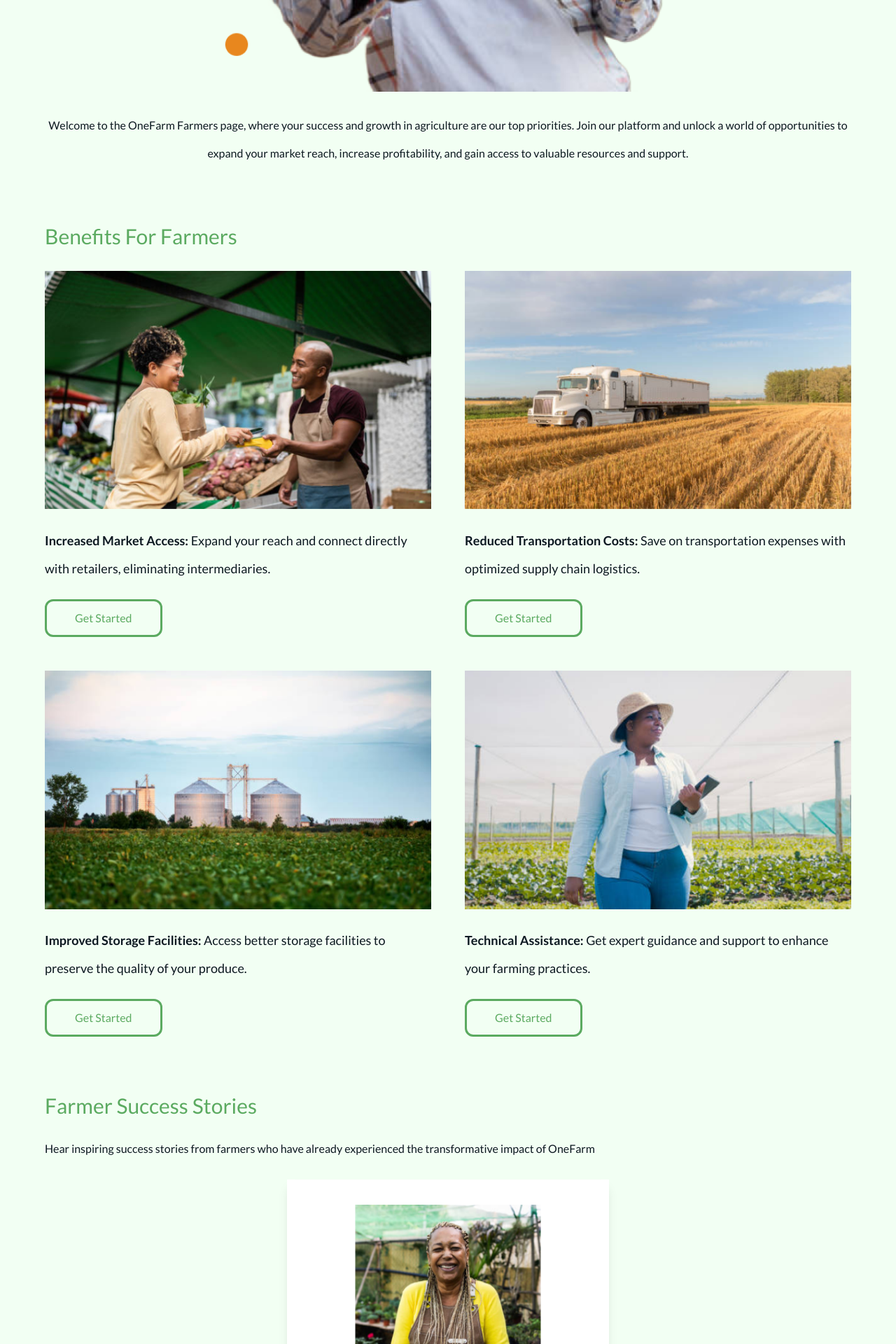
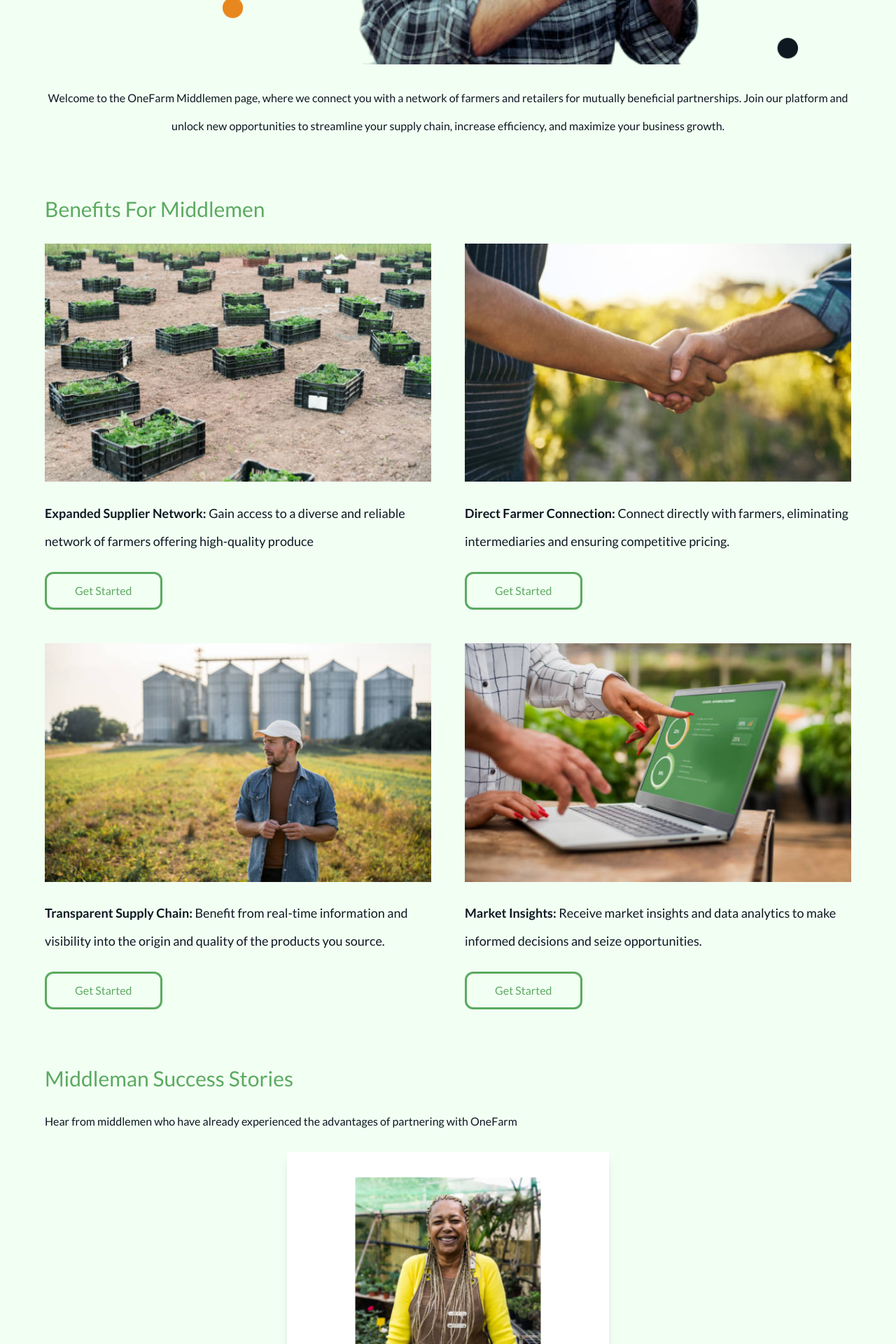
Before and after one commit to OneFarmTech/FE, a React (Vite) app: page /solution/middlemen in a window 1280 px wide. Shown: the part 820-2740 px from the top of the page at 70% size. Built offline with nearby package versions, Linux system fonts and the light colour scheme.

Commit message:
Finish Middlemen solution page

```diff
--- a/src/components/Header.jsx
+++ b/src/components/Header.jsx
@@ -59,12 +59,12 @@ const Header = () => {
                       )}>Farmer</NavLink>
                   </li>
                   <li>
-                    <NavLink className={({isActive, isPending}) => (
+                    <NavLink to="solution/middlemen" className={({isActive, isPending}) => (
                         isActive ? "text-green-30" : ""
                       )}>Middleman</NavLink>
                   </li>
                   <li>
-                    <NavLink className={({isActive, isPending}) => (
+                    <NavLink to="solution/retail" className={({isActive, isPending}) => (
                         isActive ? "text-green-30" : ""
                       )}>Retailer</NavLink>
                   </li>
--- a/src/components/solutionsComponents/MiddleDetails.jsx
+++ b/src/components/solutionsComponents/MiddleDetails.jsx
@@ -1,15 +1,15 @@
 import Button from "../Button";
 import CardTwo from "../CardTwo";
-import bg1 from "../../assets/images/solutions/farm1.png";
-import bg2 from "../../assets/images/solutions/farm2.png";
-import bg3 from "../../assets/images/solutions/farm3.png";
-import bg4 from "../../assets/images/solutions/farm4.png";
+import bg1 from "../../assets/images/solutions/middle1.png";
+import bg2 from "../../assets/images/solutions/middle2.png";
+import bg3 from "../../assets/images/solutions/middle3.png";
+import bg4 from "../../assets/images/solutions/middle4.png";
 import Carousel from "./Carousel";
 
-const FarmersDetails = () => (
+const MiddleDetails = () => (
   <main className="max-w-[1700px] m-auto">
     <section className="flex flex-col gap-8 py-10 px-[5%]">
-      <h2 className="text-green-30 text-3xl lg:mb-0">Benefits For Farmers</h2>
+      <h2 className="text-green-30 text-3xl lg:mb-0">Benefits For Middlemen</h2>
 
       <div className='flex flex-col justify-between gap-12 lg:flex-row lg:flex-wrap'>
         <div className='flex-[45%] items-start flex flex-col gap-6'>
@@ -17,7 +17,7 @@ const FarmersDetails = () => (
             <img src={bg1} alt="" />
           </div>
 
-          <CardTwo heading="Increased Market Access:" details="Expand your reach and connect directly with retailers, eliminating intermediaries." />
+          <CardTwo heading="Expanded Supplier Network:" details="Gain access to a diverse and reliable network of farmers offering high-quality produce" />
           <Button clas="white" name="Get Started" linkTo="/contact" />
         </div>
 
@@ -26,7 +26,7 @@ const FarmersDetails = () => (
             <img src={bg2} alt="" />
           </div>
 
-          <CardTwo heading="Reduced Transportation Costs:" details="Save on transportation expenses with optimized supply chain logistics." />
+          <CardTwo heading="Direct Farmer Connection:" details="Connect directly with farmers, eliminating intermediaries and ensuring competitive pricing." />
           <Button clas="white" name="Get Started" linkTo="/contact" />
         </div>
 
@@ -35,7 +35,7 @@ const FarmersDetails = () => (
             <img src={bg3} alt="" />
           </div>
 
-          <CardTwo heading="Improved Storage Facilities:" details="Access better storage facilities to preserve the quality of your produce." />
+          <CardTwo heading="Transparent Supply Chain:" details="Benefit from real-time information and visibility into the origin and quality of the products you source." />
           <Button clas="white" name="Get Started" linkTo="/contact" />
         </div>
 
@@ -44,31 +44,29 @@ const FarmersDetails = () => (
             <img src={bg4} alt="" />
           </div>
 
-          <CardTwo heading="Technical Assistance:" details="Get expert guidance and support to enhance your farming practices." />
+          <CardTwo heading="Market Insights:" details="Receive market insights and data analytics to make informed decisions and seize opportunities." />
           <Button clas="white" name="Get Started" linkTo="/contact" />
         </div>
       </div>
     </section>
 
     <section className="flex flex-col gap-8 py-10 px-[5%]">
-      <h2 className="text-green-30 text-3xl lg:mb-0">Farmer Success Stories</h2>
-      <p>Hear inspiring success stories from farmers who have already experienced the transformative impact of OneFarm</p>
+      <h2 className="text-green-30 text-3xl lg:mb-0">Middleman Success Stories</h2>
+      <p>Hear from middlemen who have already experienced the advantages of partnering with OneFarm</p>
 
       <Carousel />
     </section>
 
     <section className="flex flex-col gap-8 py-10 px-[5%]">
-      <h2 className="text-green-30 text-3xl lg:mb-0">More Benefits For Farmers</h2>
+      <h2 className="text-green-30 text-3xl lg:mb-0">More Benefits For Middlemen</h2>
 
-      <CardTwo heading="Create Your Farm Profile and Manage Your Products:" details="Easily create your farm profile on OneFarm and showcase your products to potential buyers. With our intuitive interface, you can list your products, provide detailed descriptions, set prices, and manage your inventory effectively. Maximize the visibility of your offerings and attract more customers with compelling product descriptions and high-quality images" />
+      <CardTwo heading="Streamline Product Sourcing and Management:" details="On OneFarm, you can efficiently source and manage your products from a diverse pool of farmers. Our user-friendly interface enables you to explore a wide range of products, negotiate prices, and easily manage your inventory. Enhance your procurement process and maintain a competitive edge in the market" />
 
-      <CardTwo heading="Receive Direct Orders and Streamlined Transactions:" details="Say goodbye to complex and time-consuming transactions. With OneFarm, you can receive direct orders from retailers who appreciate the quality and freshness of your produce. Enjoy seamless transactions, secure payments, and efficient order management, all while building strong relationships with buyers." />
+      <CardTwo heading="Direct Connections and Efficient Transactions:" details="Experience the benefits of direct connections with farmers on OneFarm. Seamlessly negotiate deals, place orders, and process transactions through our platform. Enjoy faster and more efficient interactions, reducing complexities and maximizing your business operations." />
 
-      <CardTwo heading="Expert Guidance and Support:" details="At OneFarm, we are committed to supporting your success. Gain access to our dedicated technical assistance and support team, who are ready to assist you with any challenges you may face. From troubleshooting to best practices, we are here to provide the guidance and resources you need to thrive." />
-
-      <CardTwo heading="Promoting Sustainable and Responsible Farming:" details='Join OneFarm and be a part of our commitment to sustainability. We promote responsible farming practices, such as organic farming, regenerative agriculture, and resource conservation. Together, we can contribute to a more sustainable future for agriculture.' />
+      <CardTwo heading="Gain Supply Chain Visibility and Insights:" details="OneFarm provides real-time supply chain information, giving you valuable insights into the origin, quality, and journey of the products you source. Leverage data analytics and market trends to make informed decisions, optimize your supply chain, and stay ahead in a competitive market." />
     </section>
   </main>
 );
 
-export default FarmersDetails;
+export default MiddleDetails;
--- a/src/components/solutionsComponents/RetailsDetails.jsx
+++ b/src/components/solutionsComponents/RetailsDetails.jsx
@@ -58,7 +58,7 @@ const RetailDetails = () => (
     </section>
 
     <section className="flex flex-col gap-8 py-10 px-[5%]">
-      <h2 className="text-green-30 text-3xl lg:mb-0">More Benefits For Farmers</h2>
+      <h2 className="text-green-30 text-3xl lg:mb-0">More Benefits For Retailers</h2>
 
       <CardTwo heading="Simplify Product Sourcing and Management:" details="On OneFarm, you can easily source and manage your product inventory. Explore a diverse range of fresh produce directly from farmers, place orders effortlessly, and manage your stock efficiently. Simplify your sourcing process and deliver the best quality to your customers" />
 
--- a/src/pages/MiddleSolution.jsx
+++ b/src/pages/MiddleSolution.jsx
@@ -1,10 +1,10 @@
-import FarmersDetails from "../components/solutionsComponents/FarmersDetails";
-import FarmersHeadline from "../components/solutionsComponents/FarmersHeadline";
+import MiddleDetails from "../components/solutionsComponents/MiddleDetails";
+import MiddleHeadline from "../components/solutionsComponents/MiddleHeadline";
 
 const MiddleSolution = () => (
   <>
-    <FarmersHeadline />
-    <FarmersDetails />
+    <MiddleHeadline />
+    <MiddleDetails />
   </>
 );
 
```
